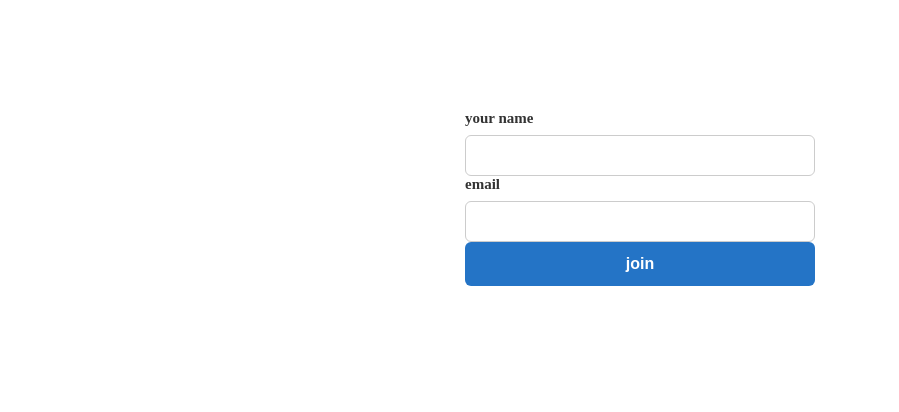
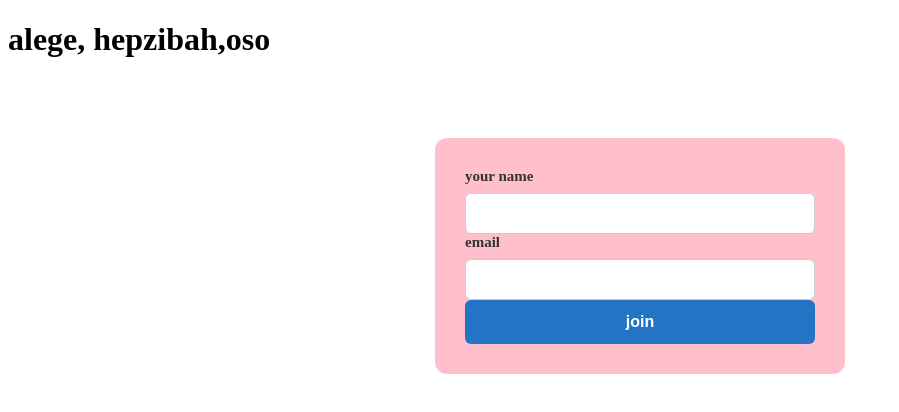
Before and after one commit to tolanipekunivccf260001-dot/6-7, a plain HTML site: page index.html in a window 1280 px wide. Shown: the whole page, without its empty margins (0-899 px from the left). Drawn offline with Linux system fonts and the light colour scheme.

Commit message:
Update and rename alege,oso marel grace ,hepzibah.html to index.html

```diff
--- a/alege,oso marel grace ,hepzibah.html
+++ b/index.html
@@ -6,6 +6,7 @@
     <title>Document</title>
 </head>
 <body>
+    <h1>alege, hepzibah,oso </h1>
     <form>
 <label for="name">your name</label>
 <input id="name"name="name"
@@ -17,7 +18,7 @@
     </form>
     <style>
            form {
-              background-color: white;
+              background-color: pink;
             width:350px ;
             margin: 80px auto;
             padding: 30px;
@@ -26,7 +27,7 @@
             }
           form h2{
             text-align: center;
-            color: lavenderblush;
+            color: sky blue;
             margin: buttom 25px;
              }
              label{
```
